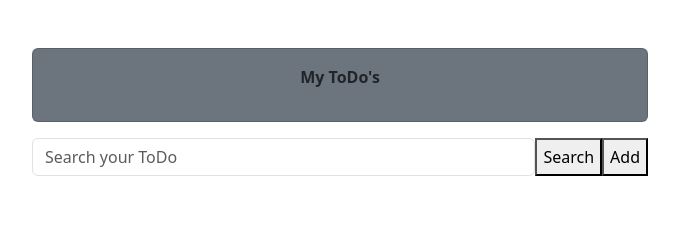
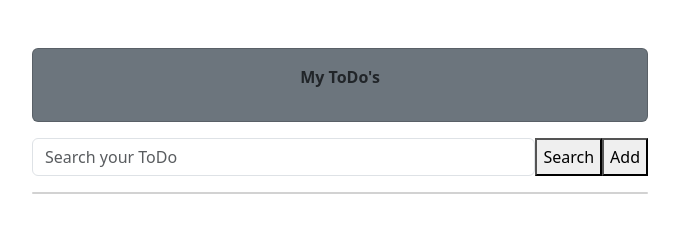
Before and after one commit to isiwaravishwanath/ToDo-List, a plain HTML site: page index.html in a window 1280 px wide. Shown: the whole page, without its empty margins (300-979 px from the left). Drawn offline with nearby package versions, Linux system fonts and the light colour scheme.

Commit message:
Add card class to ToDo container for consistent styling

```diff
--- a/index.html
+++ b/index.html
@@ -25,7 +25,7 @@
         </div>
 
         <div id="toDos">
-        <div class="d-flex mt-3 align-items-center"></div>
+        <div class="d-flex mt-3 align-items-center card"></div>
         </div>
 
         <!-- ToDo Adding -->
```
